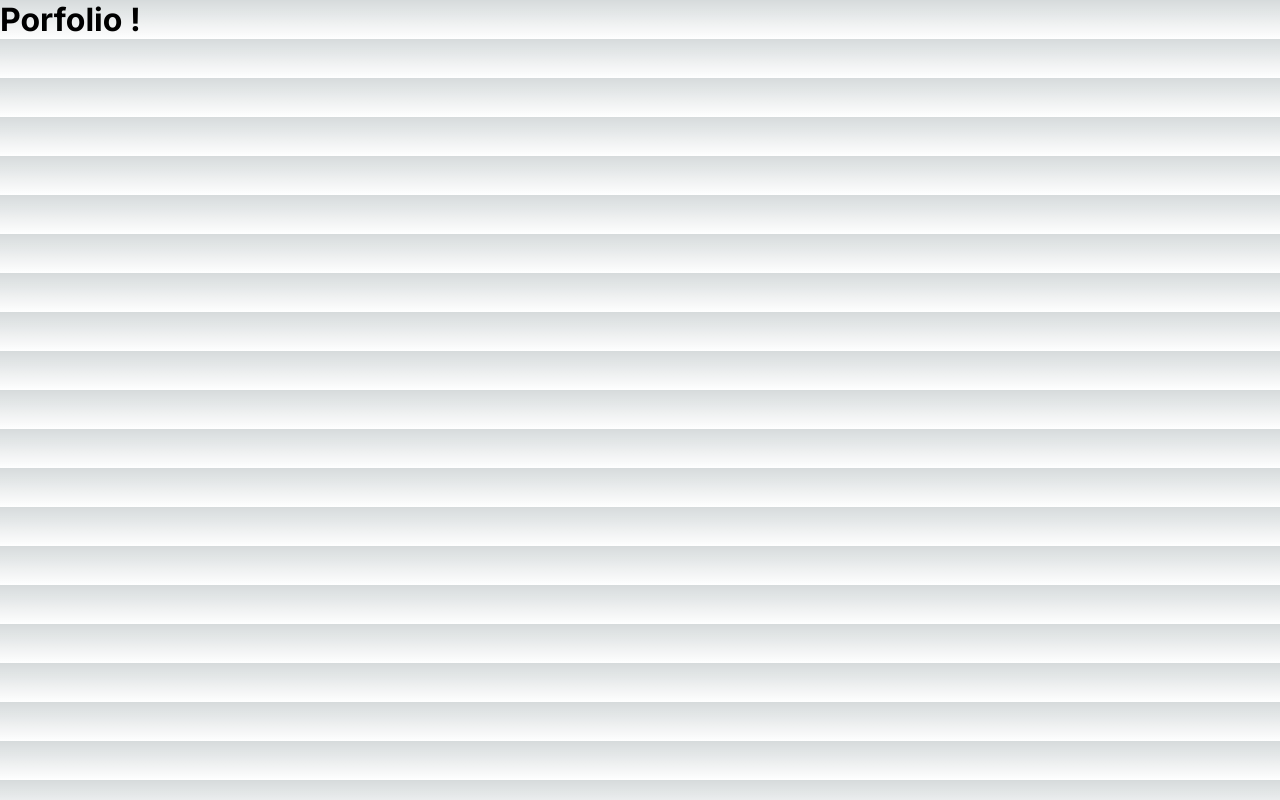
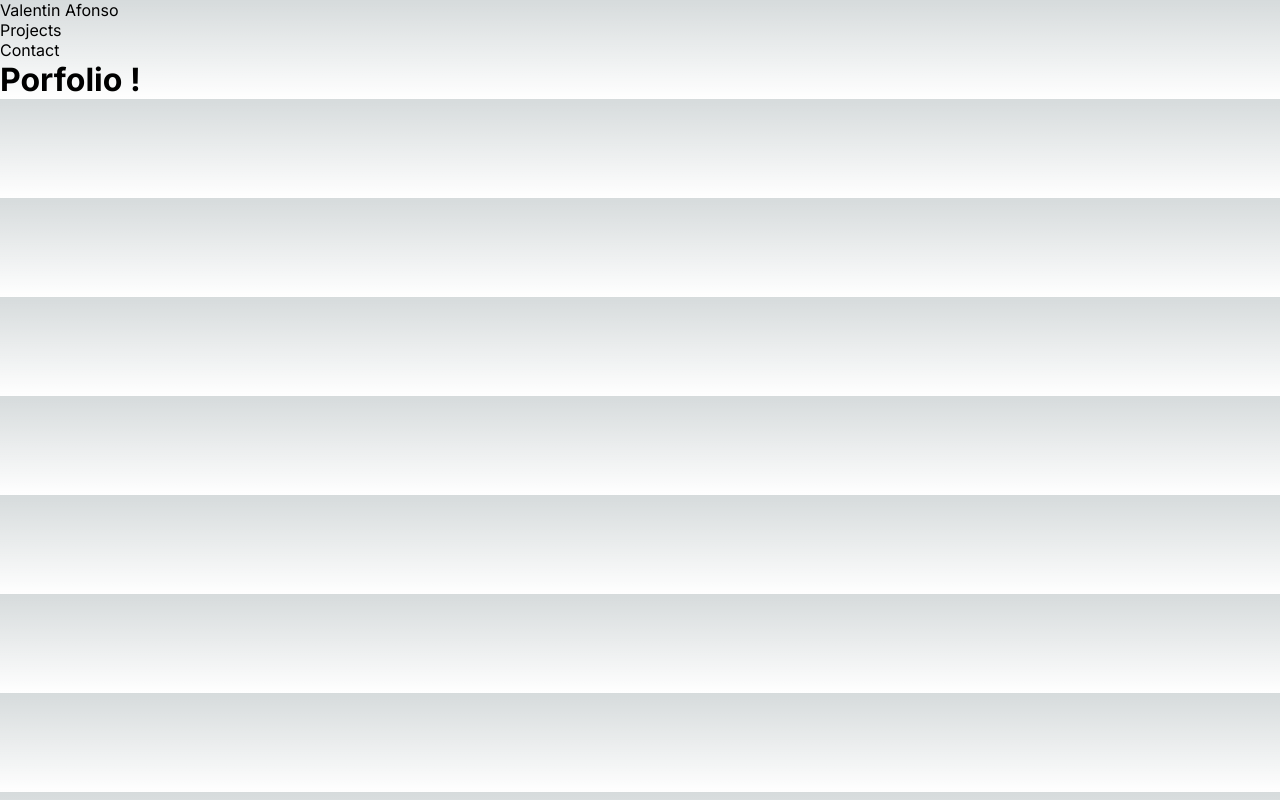
Before and after one commit to valentin-afonso/portfolio, a Next.js app: page / in a window 1280 px wide. Built offline with nearby package versions, Linux system fonts and the light colour scheme.

Commit message:
add routing mainmenu ⚡️

```diff
--- a/src/app/layout.js
+++ b/src/app/layout.js
@@ -1,5 +1,6 @@
 import { Inter } from 'next/font/google'
 import './globals.css'
+import { SiteHeader } from "@/components/site-header"
 
 const inter = Inter({ subsets: ['latin'] })
 
@@ -11,7 +12,10 @@ export const metadata = {
 export default function RootLayout({ children }) {
   return (
     <html lang="en">
-      <body className={inter.className}>{children}</body>
+      <body className={inter.className}>
+        <SiteHeader />
+        {children}
+      </body>
     </html>
   )
 }
--- /dev/null
+++ b/src/components/main-nav.js
@@ -0,0 +1,17 @@
+import React from 'react'
+import Link from "next/link"
+
+export function MainNav() {
+  return (
+    <nav>
+      <ul>
+        <li>
+          <Link href="/projects">Projects</Link>
+        </li>
+        <li>
+          <Link href="/contact">Contact</Link>
+        </li>
+      </ul>
+    </nav>
+  )
+}
--- /dev/null
+++ b/src/components/site-header.js
@@ -0,0 +1,14 @@
+import React from 'react'
+import Link from "next/link"
+import { MainNav } from "@/components/main-nav"
+
+export function SiteHeader() {
+  return (
+    <header>
+        <Link href = "/">
+          <div class="logo">Valentin Afonso</div>
+        </Link>
+        <MainNav />
+    </header>
+  )
+}
```
